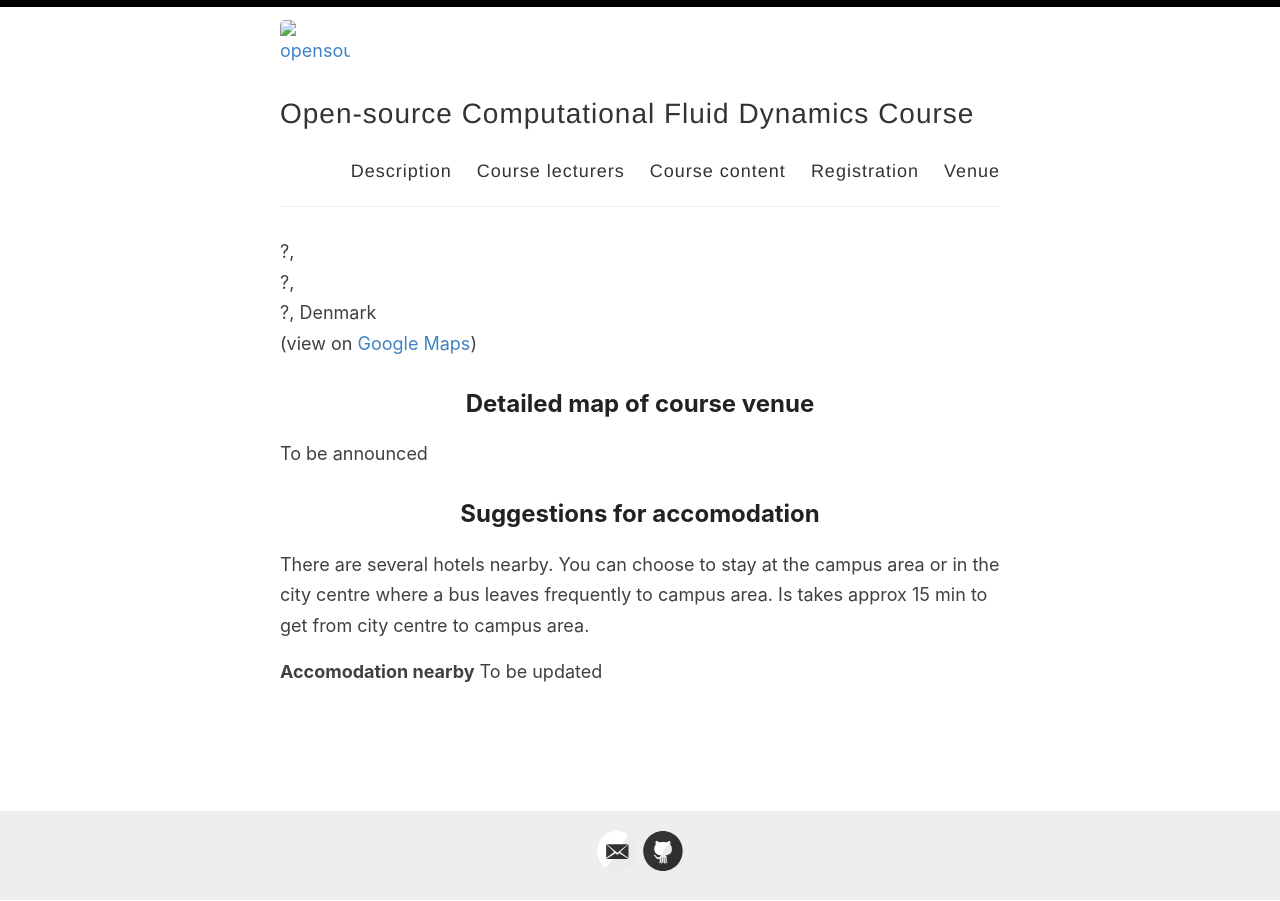
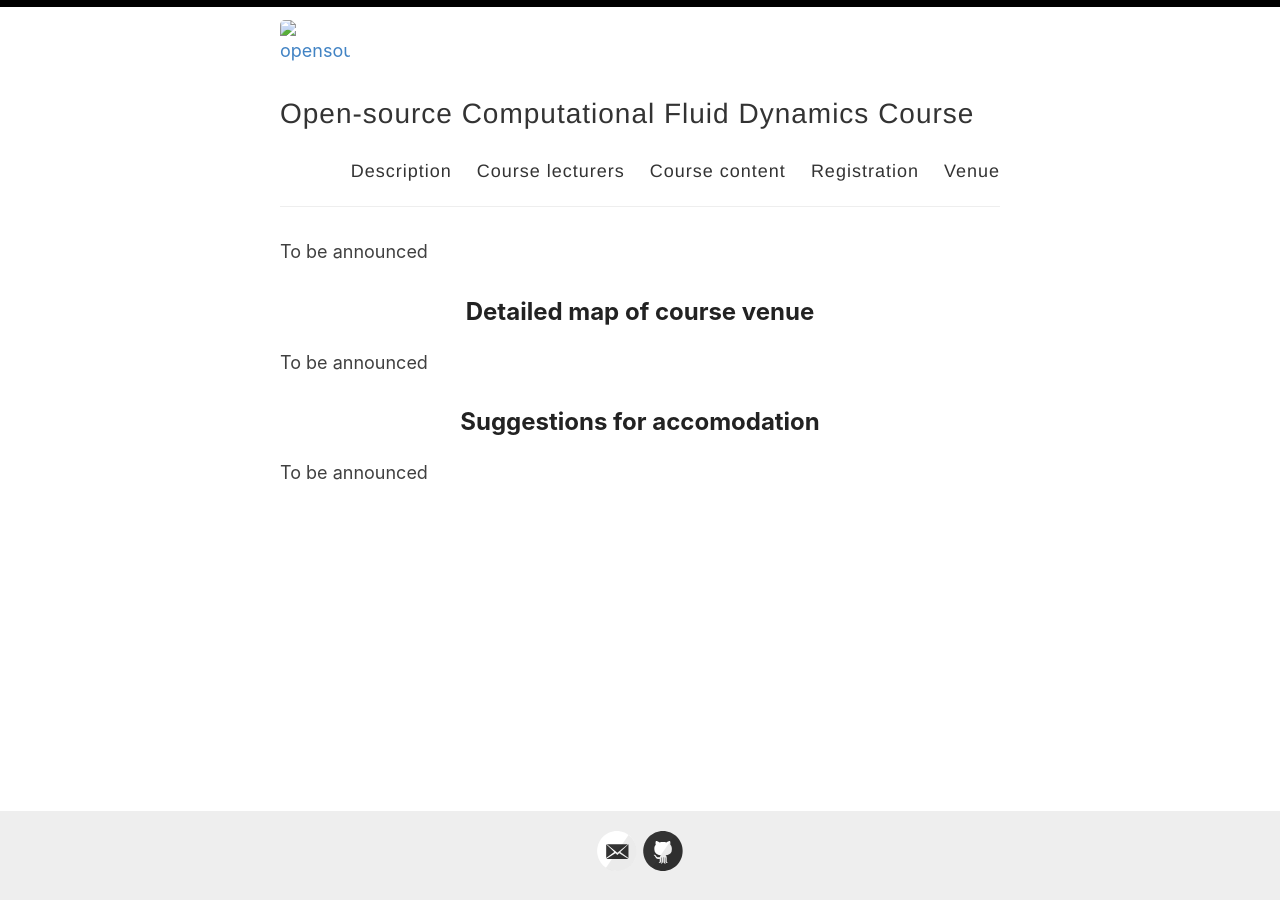
Before and after one commit to OpenSourceCFDCourse/opensourcecfdcourse.github.io, a Jekyll site: the page built from _pages/venue.md, in a window 1280 px wide. Built offline with Jekyll 4.4.1, drawn with Linux system fonts in a browser that asks for light colours.

Commit message:
Update venue.md

```diff
--- a/_pages/venue.md
+++ b/_pages/venue.md
@@ -4,10 +4,7 @@ permalink: /venue/
 title:
 ---
 
-?,
-?,
-?, Denmark
-(view on [Google Maps]())
+To be announced
 
 ## Detailed map of course venue
 
@@ -15,7 +12,4 @@ To be announced
 
 ## Suggestions for accomodation
 
-There are several hotels nearby. You can choose to stay at the campus area or in the city centre where a bus leaves frequently to campus area. Is takes approx 15 min to get from city centre to campus area.
-
-**Accomodation nearby**
-To be updated
+To be announced
```
